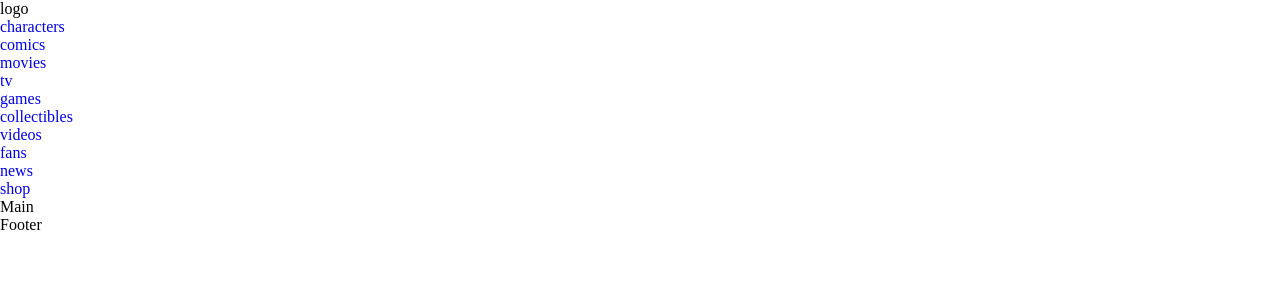
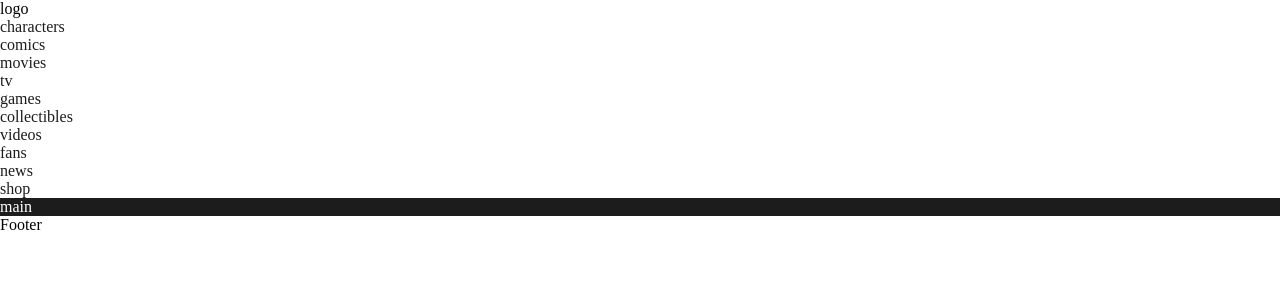
Before and after one commit to saragisondi/vite-comics, a Vue app: page / in a window 1280 px wide. Shown: the top 300 px of the page. Built offline with nearby package versions, Linux system fonts and the light colour scheme.

Commit message:
add colors

```diff
--- a/src/App.vue
+++ b/src/App.vue
@@ -27,5 +27,6 @@ export default {
 </template>
 
 <style lang="scss">
-@use './scss/general.scss'
+@use './scss/general.scss' ;
+@use './scss/colors.scss'
 </style>
--- a/src/components/Main.vue
+++ b/src/components/Main.vue
@@ -2,14 +2,22 @@
 <script>
 
 export default {
-
+  data(){
+    return{
+    }
+  }
 }
 </script>
 
 <template>
-  <div>Main</div>
+  <main>main</main>
 </template>
 
-<style>
+<style lang="scss" scoped>
+  @use '../scss/colors.scss' as *;
 
+  main{
+    background-color:$primary-color ;
+    color:$secondary-color
+  }
 </style>
--- /dev/null
+++ b/src/scss/colors.scss
@@ -0,0 +1,3 @@
+$primary-color:#1C1C1C;
+$secondary-color: #FFFFFF;
+$tertiary-color: #0281F8;
--- a/src/scss/general.scss
+++ b/src/scss/general.scss
@@ -11,4 +11,5 @@ li{
 
 a{
   text-decoration: none;
+  color:#1C1C1C;
 }
```
